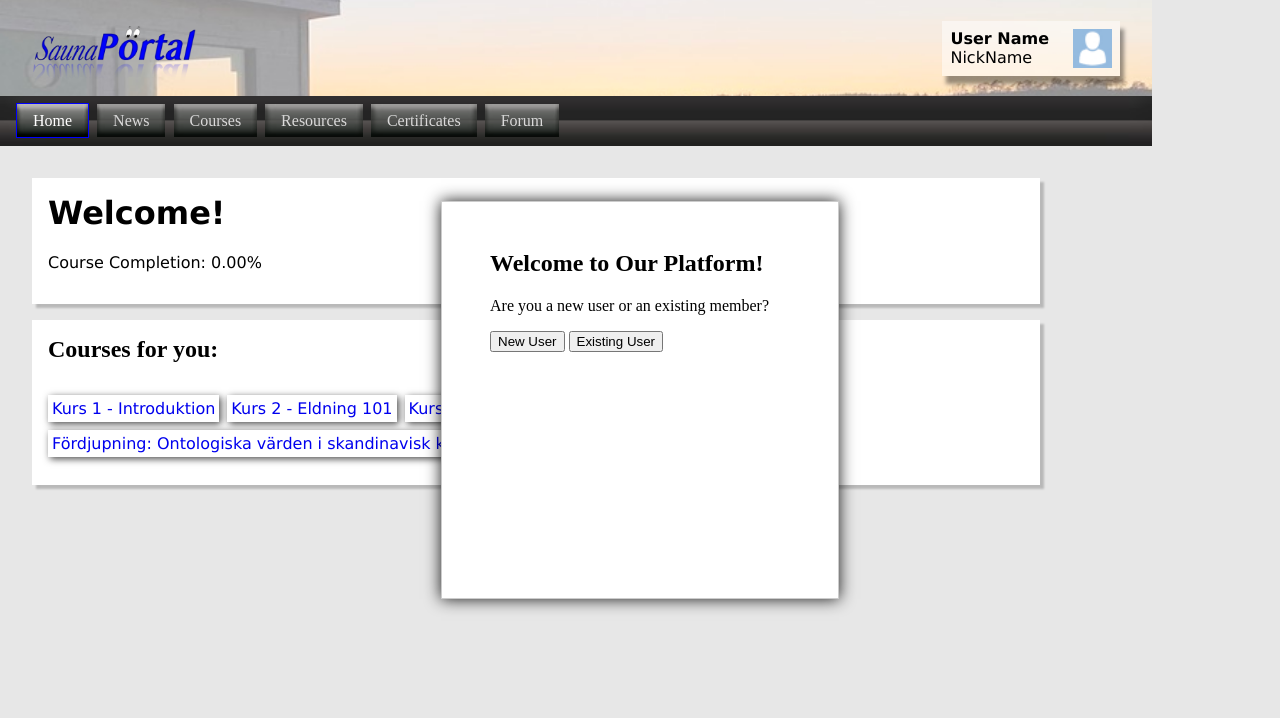
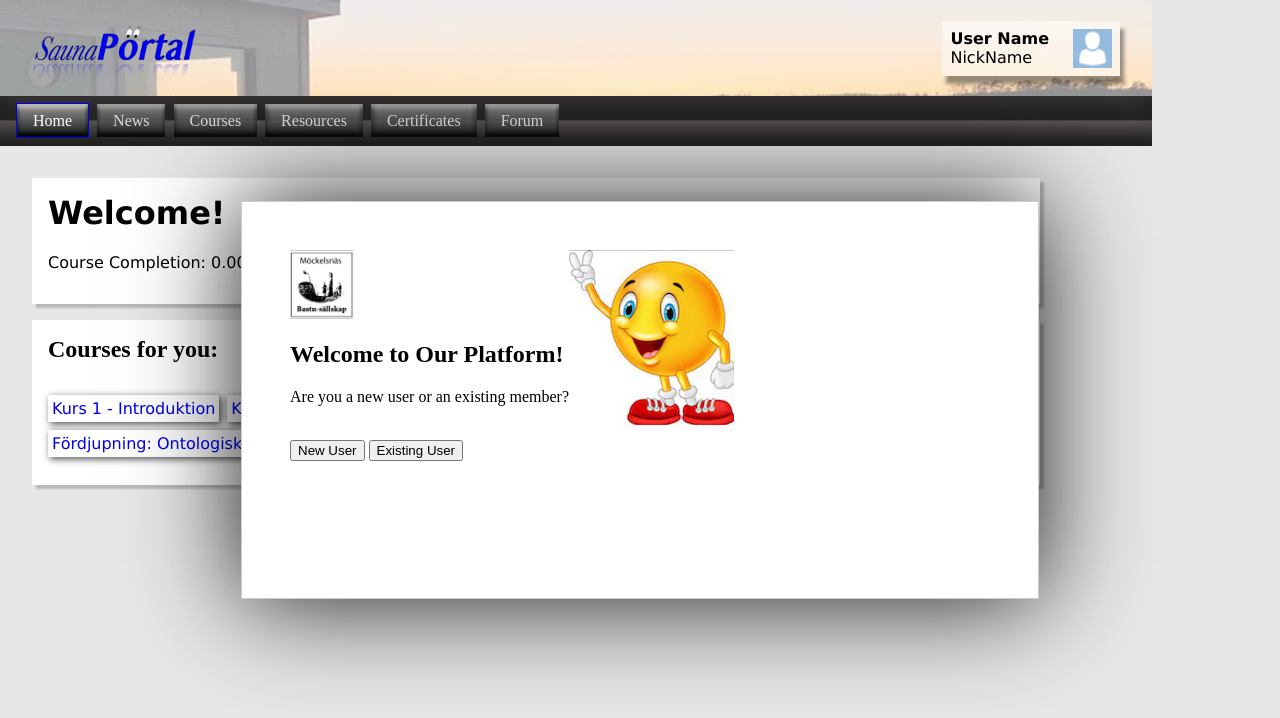
Before and after one commit to ivarlundin/lseportal, a plain HTML site: page index.html in a window 1280 px wide. Drawn offline with Linux system fonts and the light colour scheme.

Commit message:
v1 bug fix

```diff
--- a/index.html
+++ b/index.html
@@ -4,17 +4,29 @@
     <meta charset="UTF-8">
     <meta name="viewport" content="width=device-width, initial-scale=1.0">
     <link rel="stylesheet" href="styles.css">
-    <title>Sauna Portal v0.9</title>
+    <title>Sauna Portal v1</title>
 </head>
 <body>
 
     <!-- Initial Modal to Choose New or Existing User -->
     <div id="initialModal" class="modal">
         <div class="modal-content">
-            <h2>Welcome to Our Platform!</h2>
-            <p>Are you a new user or an existing member?</p>
-            <button onclick="promptNewUserData();">New User</button>
-            <button onclick="promptExistingUserData();">Existing User</button>
+            <div style="display: inline-flex; justify-content: space-between;">
+                <div>
+                    <img style="width: 64px;"src="welcomelogo.png">
+                    <br>
+                    <br>
+                    <h2>Welcome to Our Platform!</h2>
+                    <p>Are you a new user or an existing member?</p>
+
+                    <br>
+                    <button onclick="promptNewUserData();">New User</button>
+                    <button onclick="promptExistingUserData();">Existing User</button>
+                    </div>
+                <div>
+                    <img src="happy-emoji.png">
+                </div>
+            </div>
         </div>
     </div>
 
@@ -34,7 +46,7 @@
             <br>
             <label for="avatar">Choose an Avatar:</label>
             <br>
-            <input type="radio" name="avatar" value="01" checked><img src="avatar-00.jpg">
+            <input type="radio" name="avatar" value="01" checked><img src="avatar-01.jpg">
             <input type="radio" name="avatar" value="02"><img src="avatar-02.jpg">
             <input type="radio" name="avatar" value="03"><img src="avatar-03.jpg">
             <br>
--- a/lse-members.json
+++ b/lse-members.json
@@ -94,21 +94,21 @@
         "username": "samuelnyberg",
         "password": "3210",
         "fullname": "Samuel Nyberg",
-        "avatarId": "18",
+        "avatarId": "17",
         "rank": "Novice"
     },
     {
         "username": "caspiananderssondominique",
         "password": "1098",
         "fullname": "Caspian",
-        "avatarId": "19",
+        "avatarId": "18",
         "rank": "Novice"
     },
     {
         "username": "hdernehl",
         "password": "8765",
         "fullname": "Hannes",
-        "avatarId": "20",
+        "avatarId": "19",
         "rank": "Master"
     }
 ]
--- a/styles.css
+++ b/styles.css
@@ -169,14 +169,14 @@ h1, h2, h3 {
     left: 50%;
     transform: translate(-50%, -50%);
 
-    width: 300px;
+    width: 700px;
     height: 300px;
 
     padding: 48px;
 
     background-color: white;
     border: 1px solid #ccc;
-    box-shadow: 0 0 15px rgba(0, 0, 0, 0.9); /* 90s drop shadow */
+    box-shadow: 0 0 100px rgba(0, 0, 0, 0.9); /* 90s drop shadow */
 
     z-index: 1; /* Default z-index */
 
```
Also changed, not shown: avatar-02.jpg, avatar-17.jpg (added), avatar-18.jpg (added), avatar-19.jpg (added), happy-emoji.png (added), welcomelogo.png (added).
